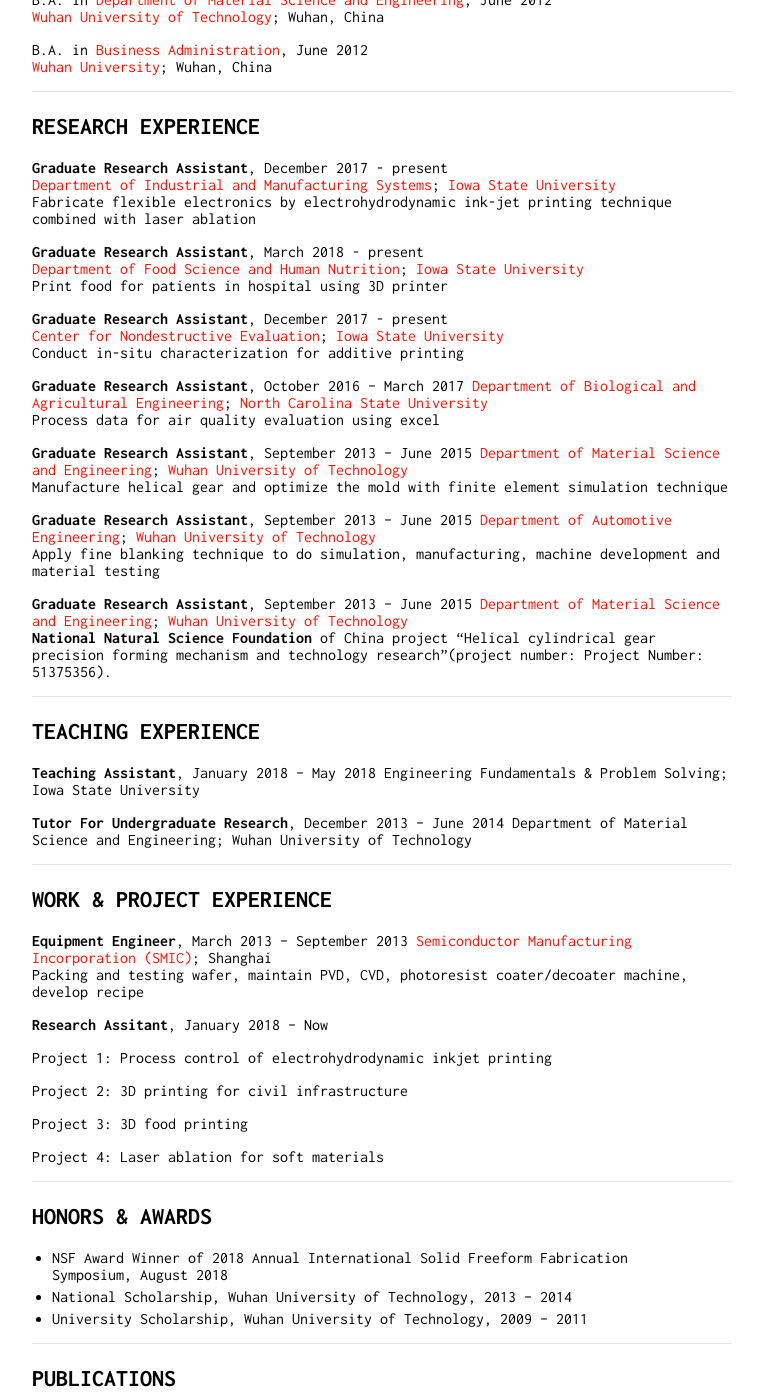
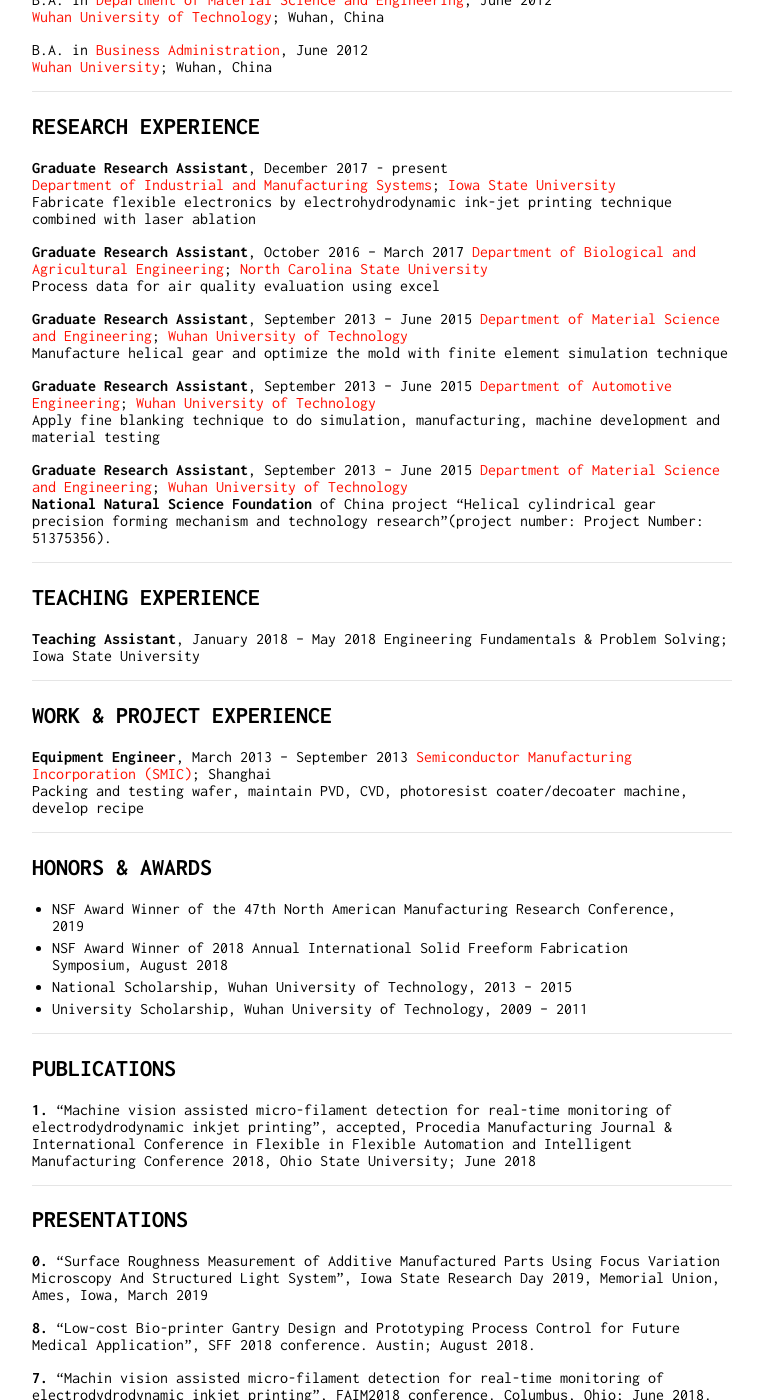
Before and after one commit to zhangxiao2018/zhangxiao2018.github.io, a Jekyll site: the page built from index.md, in a window 1280 px wide and 1400 px high, scrolled down 721 px. Shown: the whole window, without its empty margins (258-1021 px from the left). Built offline with Jekyll 4.4.1, drawn with Linux system fonts in a browser that asks for light colours; our own code applies the rules of GitHub Pages for plain Markdown files; some of the changed text lies outside the part shown.

Commit message:
Update index.md

```diff
--- a/index.md
+++ b/index.md
@@ -40,14 +40,6 @@
 [Department of Industrial and Manufacturing Systems](https://www.imse.iastate.edu/); [Iowa State University](https://www.iastate.edu/)
 Fabricate flexible electronics by electrohydrodynamic ink-jet printing technique combined with laser ablation
 
-**Graduate Research Assistant**, March   2018 - present
-[Department of Food Science and Human Nutrition](https://fshn.hs.iastate.edu/); [Iowa State University](https://www.iastate.edu/)
-Print food for patients in hospital using 3D printer
-
-**Graduate Research Assistant**, December   2017 - present
-[Center for Nondestructive Evaluation](https://www.cnde.iastate.edu/); [Iowa State University](https://www.iastate.edu/)
-Conduct in-situ characterization for additive printing
-
 **Graduate Research Assistant**, October   2016 – March 2017
 [Department of Biological and Agricultural Engineering](https://www.bae.ncsu.edu/); [North Carolina State University](https://www.ncsu.edu/)
 Process data for air quality evaluation using excel
@@ -69,29 +61,17 @@
 **Teaching Assistant**, January   2018 –  May 2018
 Engineering Fundamentals & Problem Solving; Iowa State University
 
-**Tutor For Undergraduate Research**, December   2013 – June 2014
-Department of Material Science and Engineering; Wuhan University of Technology
-
 - - -
 ## WORK & PROJECT EXPERIENCE
 **Equipment Engineer**, March   2013 – September 2013
 [Semiconductor Manufacturing Incorporation (SMIC)](http://www.smics.com/eng/index.php); Shanghai
 Packing and testing wafer, maintain PVD, CVD, photoresist coater/decoater machine, develop recipe
 
-**Research Assitant**, January   2018 – Now
-
-Project 1: Process control of electrohydrodynamic inkjet printing
-
-Project 2: 3D printing for civil infrastructure
-
-Project 3: 3D food printing
-
-Project 4: Laser ablation for soft materials
-
 - - -
 ## HONORS & AWARDS
+* NSF Award Winner of the 47th North American Manufacturing Research Conference, 2019
 * NSF Award Winner of 2018 Annual International Solid Freeform Fabrication Symposium, August 2018
-* National Scholarship, Wuhan University of Technology, 2013 – 2014
+* National Scholarship, Wuhan University of Technology, 2013 – 2015
 * University Scholarship, Wuhan University of Technology, 2009 – 2011
 
 - - -
@@ -100,6 +80,8 @@
 
 - - -
 ## PRESENTATIONS
+**0.** “Surface Roughness Measurement of Additive Manufactured Parts Using Focus Variation Microscopy And Structured Light System”, Iowa State Research Day 2019, Memorial Union, Ames, Iowa, March 2019
+
 **8.** “Low-cost Bio-printer Gantry Design and Prototyping Process Control for Future Medical Application”, SFF 2018 conference. Austin; August 2018.
 
 **7.** “Machin vision assisted micro-filament detection for real-time monitoring of electrodydrodynamic inkjet printing", FAIM2018 conference. Columbus, Ohio; June 2018.
@@ -149,10 +131,12 @@
 
 * SME Member
 
+* IISE Member
+
 - - -
 ## SKILLS and Equipment Experience
 * **Python, C++, MATLAB, VBA, COMSOL, SOLIDWORKS, ANSYS, ABAQUS, DEFORM, ORIGIN, Mimics, JMP, LabView**
-* **Geomagic, Aerotech, 3/5 Axial CNC Machine, Arduino, Grinder Machine, FDM Metal 3D printer, Stratasys 3D Printer, Velleman K8200 3D Printer, Fine Blanking Machine, 10,000 tons hydraulic machine, Rheometer, Industrial Programmable Camera**
+* **CT scanner,Geomagic Laser scanner, Aerotech, 3/5 Axial CNC Machine, Arduino, Grinder Machine, FDM Metal 3D printer, Stratasys 3D Printer, Velleman K8200 3D Printer, Sturctured light system, Fine Blanking Machine, Vibrator, 10,000 tons hydraulic machine, Rheometer, Industrial Programmable Camera**
 * [Machine Learning Crash Course](https://developers.google.com/machine-learning/crash-course/)
 
 - - -
```
